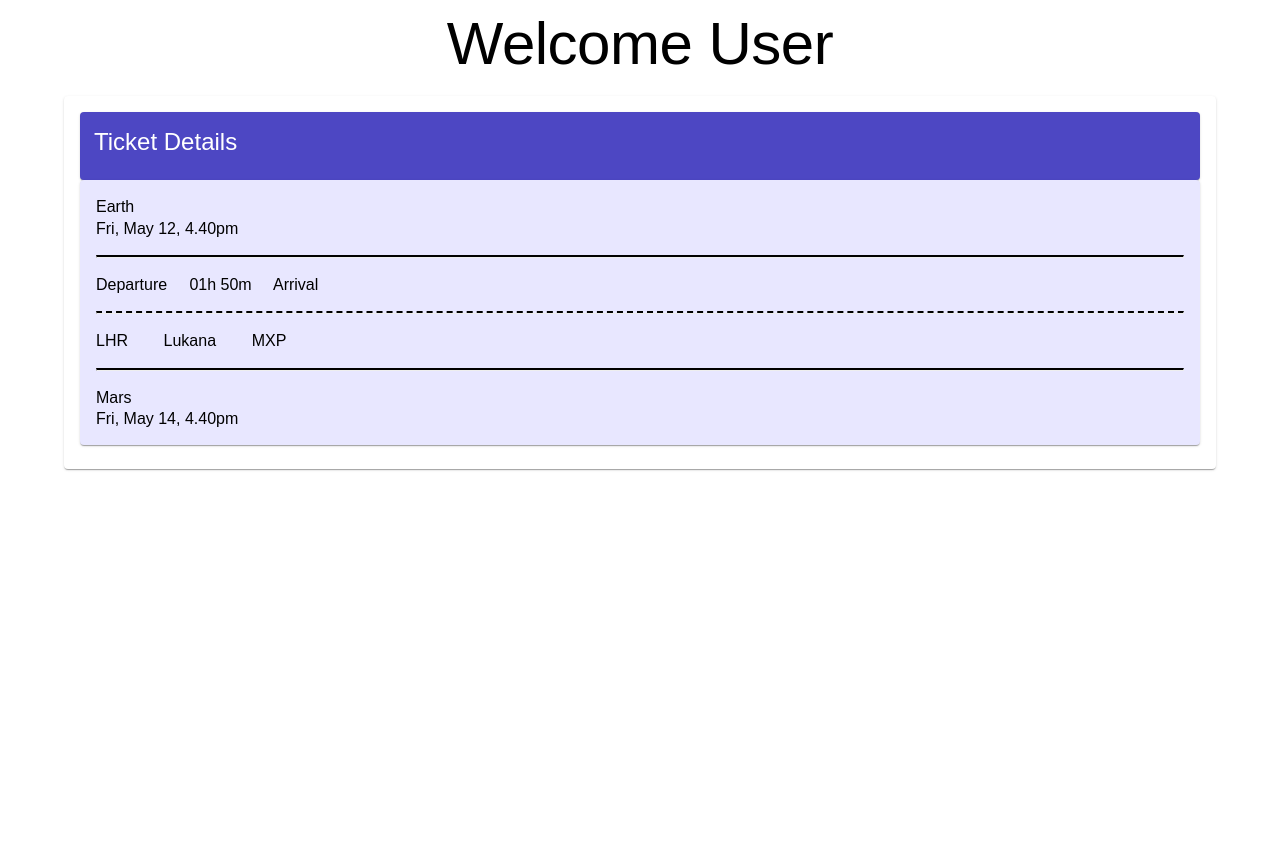
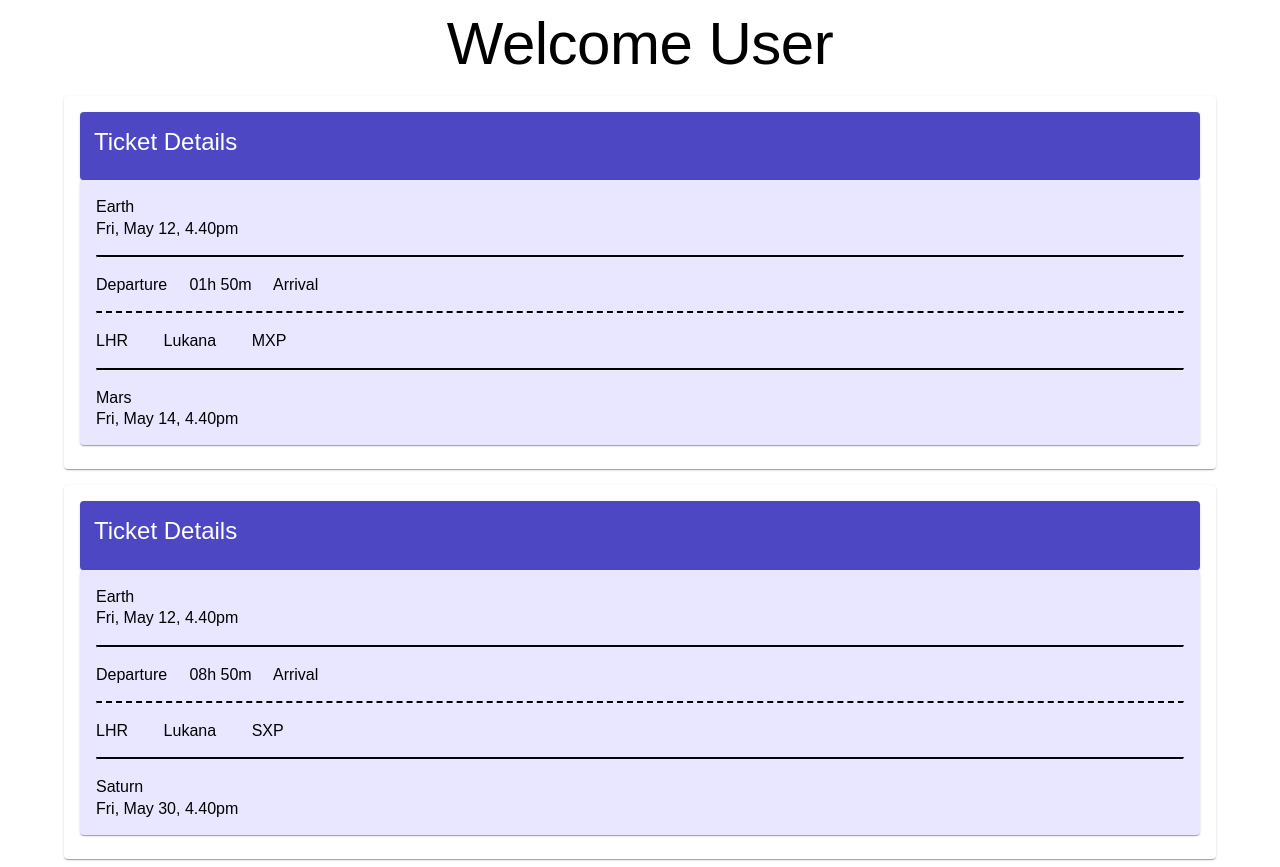
Before and after one commit to Isuru01/SAGE_StarFinders, a React (Vite) app in the folder space travel/: page /dashboard in a window 1280 px wide. Before the commit the page ends 800 px from the top, so only its background shows below. Built offline with nearby package versions, Linux system fonts and the light colour scheme.

Commit message:
dashboard refactored

```diff
--- a/space travel/pages/Dashboard.jsx
+++ b/space travel/pages/Dashboard.jsx
@@ -12,14 +12,33 @@ import {
     Stack
 } from "@mui/material";
 
+const tickets = [
+    {
+        origin: "Earth",
+        boardingTime: "Fri, May 12, 4.40pm",
+        duration:"01h 50m",
+        originCode:"LHR",
+        destination: "Mars",
+        terminal: "Lukana",
+        destinationCode: "MXP",
+        arrivalTime: "Fri, May 14, 4.40pm",
+    },
+    {
+        origin: "Earth",
+        boardingTime: "Fri, May 12, 4.40pm",
+        duration:"08h 50m",
+        originCode:"LHR",
+        destination: "Saturn",
+        terminal: "Lukana",
+        destinationCode: "SXP",
+        arrivalTime: "Fri, May 30, 4.40pm",
+    }
+]
+
 const Dashboard = () => {
-    return (
-        <Container>
-            <Stack spacing={2}>
-                <Typography variant="h2" component="div" sx={{ fontFamily: 'Arial', textAlign: 'center' }} gutterBottom>
-                    Welcome User
-                </Typography>
-                <Card sx={{ width: '100%', marginBottom: '16px' }}>
+    const renderTickets = tickets.map((tickets) => {
+        return (
+            <Card sx={{ width: '100%', marginBottom: '16px' }}>
                     <CardContent>
                         <Paper style={{ backgroundColor: 'rgba(77, 71, 195, 1)', padding: '14px' }}>
                             <Typography variant="h5" component="div" sx={{ fontFamily: 'Arial' }} gutterBottom>
@@ -27,8 +46,8 @@ const Dashboard = () => {
                             </Typography>
                         </Paper>
                         <Paper style={{ backgroundColor: 'rgba(232, 231, 255, 1)', padding: '16px' }}>
-                            <Typography variant="h5" color="black" sx={{ fontFamily: 'Arial', fontSize: '16px' }}>Earth</Typography>
-                            <Typography variant="h5" color="black" sx={{ fontFamily: 'Arial', fontSize: '16px' }}>Fri, May 12, 4.40pm</Typography>
+                            <Typography variant="h5" color="black" sx={{ fontFamily: 'Arial', fontSize: '16px' }}>{tickets.origin}</Typography>
+                            <Typography variant="h5" color="black" sx={{ fontFamily: 'Arial', fontSize: '16px' }}>{tickets.boardingTime}</Typography>
                             <Box
                                 component="hr"
                                 sx={{
@@ -36,7 +55,7 @@ const Dashboard = () => {
                                     margin: '16px 0',
                                 }}
                             />
-                            <Typography variant="h5" color="black" sx={{ fontFamily: 'Arial', fontSize: '16px' }}>Departure &nbsp;&nbsp;&nbsp; 01h 50m &nbsp;&nbsp;&nbsp; Arrival</Typography>
+                            <Typography variant="h5" color="black" sx={{ fontFamily: 'Arial', fontSize: '16px' }}>Departure &nbsp;&nbsp;&nbsp; {tickets.duration} &nbsp;&nbsp;&nbsp; Arrival</Typography>
                             <Box
                                 component="hr"
                                 sx={{
@@ -44,7 +63,7 @@ const Dashboard = () => {
                                     margin: '16px 0',
                                 }}
                             />
-                            <Typography variant="h5" color="black" sx={{ fontFamily: 'Arial', fontSize: '16px' }}>LHR &nbsp;&nbsp;&nbsp;&nbsp;&nbsp;&nbsp; Lukana &nbsp;&nbsp;&nbsp;&nbsp;&nbsp;&nbsp; MXP</Typography>
+                            <Typography variant="h5" color="black" sx={{ fontFamily: 'Arial', fontSize: '16px' }}>{tickets.originCode} &nbsp;&nbsp;&nbsp;&nbsp;&nbsp;&nbsp; {tickets.terminal} &nbsp;&nbsp;&nbsp;&nbsp;&nbsp;&nbsp; {tickets.destinationCode}</Typography>
                             <Box
                                 component="hr"
                                 sx={{
@@ -52,11 +71,20 @@ const Dashboard = () => {
                                     margin: '16px 0',
                                 }}
                             />
-                            <Typography variant="h5" color="black" sx={{ fontFamily: 'Arial', fontSize: '16px' }}>Mars</Typography>
-                            <Typography variant="h5" color="black" sx={{ fontFamily: 'Arial', fontSize: '16px' }}>Fri, May 14, 4.40pm</Typography>
+                            <Typography variant="h5" color="black" sx={{ fontFamily: 'Arial', fontSize: '16px' }}>{tickets.destination}</Typography>
+                            <Typography variant="h5" color="black" sx={{ fontFamily: 'Arial', fontSize: '16px' }}>{tickets.arrivalTime}</Typography>
                         </Paper>
                     </CardContent>
                 </Card>
+        )
+    })
+    return (
+        <Container>
+            <Stack spacing={2}>
+                <Typography variant="h2" component="div" sx={{ fontFamily: 'Arial', textAlign: 'center' }} gutterBottom>
+                    Welcome User
+                </Typography>
+                {renderTickets}
             </Stack>
         </Container>
     )
```
